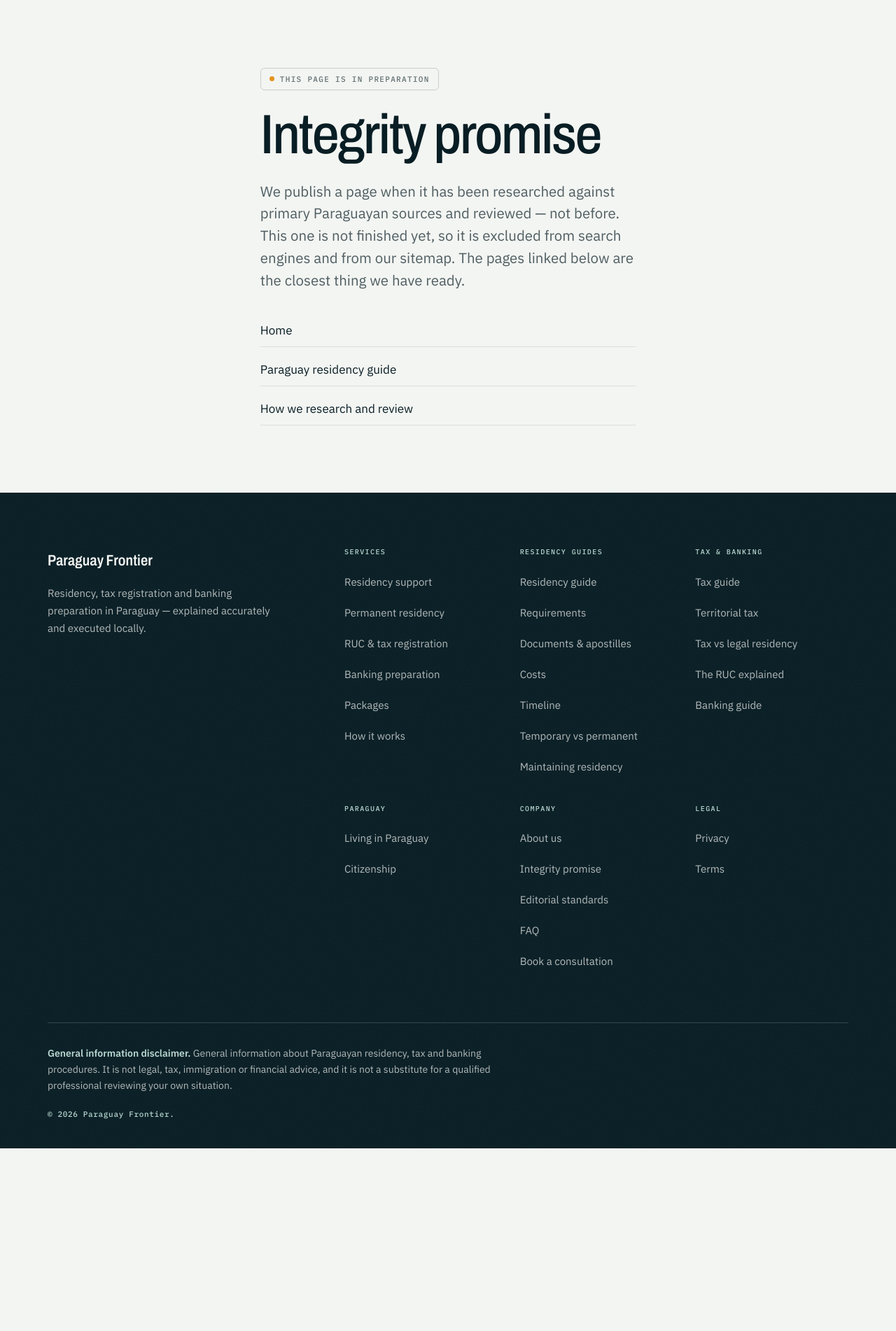
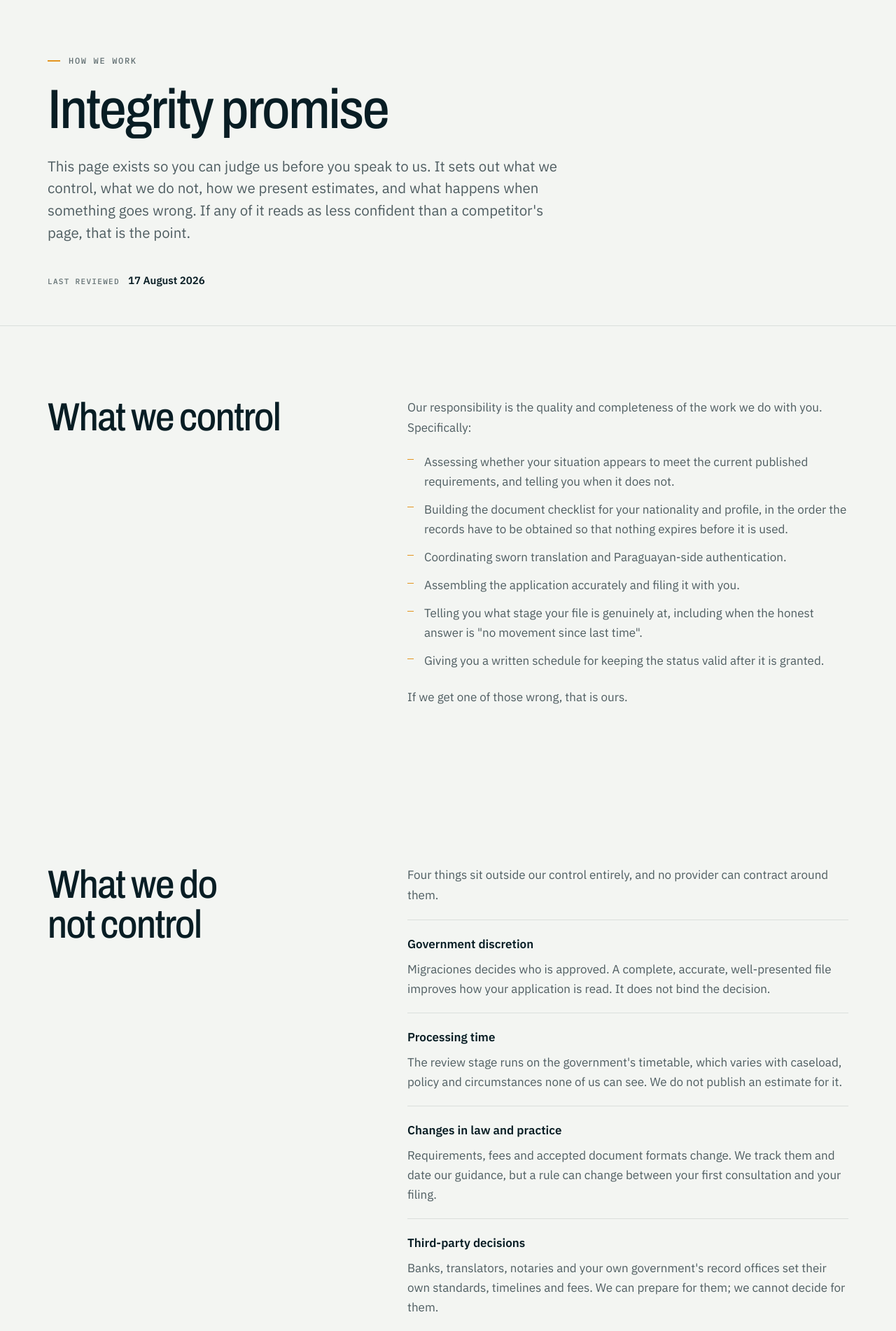
Before and after one commit to antonmarklundcom/frontier, a PHP site: page /integrity in a window 1280 px wide. Shown: the part 128-2030 px from the top of the page at 70% size. Before the commit the page ends 1769 px from the top, so only its background shows below. Run offline with PHP 8.4, Linux system fonts and the light colour scheme.

Commit message:
Add the article block system and write the two trust pages
The home page links to "Read the full integrity promise" and "How we research
and review", and both landed on an in-preparation notice — which undercut the
exact claims the home page makes. Both are now written. Neither needs a
Paraguayan legal reviewer, because both describe our own policies rather than
Paraguayan law, so they were unblocked while the guides are not.

New blocks: page-header (with the last-reviewed / author / reviewer stamp),
prose (paragraphs, lists, sub-headings, definition rows), callout, faq
(<details>, no JS required) and related.

/integrity/ states what we control, what we do not, how estimates are labelled
as fixed / set by others / genuinely uncertain, what we need disclosed, our
conflicts of interest, and how corrections work. It deliberately does not
publish a remedy policy: that has not been drafted or reviewed, and promising
one before it exists in reviewable form is the behaviour the page argues
against. The copy says so rather than rendering a placeholder.

/editorial-standards/ sets the source hierarchy (published law, then the
deciding authority, then qualified review, then labelled experience), the
five-step publication process, and the list of things we will not publish. The
review gate is enforced by robots_directive() and the registry status field,
not by intention alone.

Fixes: FAQPage schema crashed on multi-paragraph answers and is now emitted only
when a visible FAQ block renders; interior page headers were centred while every
section below was left-aligned.

QA: 32 routes, 0 failures, 0 warnings. No console errors or overflow at 390 or
1440px. Live Hostinger behaviour, form delivery and legal review remain untested.

Co-Authored-By: Claude Opus 5 <noreply@anthropic.com>
Claude-Session: https://claude.ai/code/session_01SuxgzYsRBvjLZmoR4XnQCD

```diff
--- /dev/null
+++ b/app/content/en/pages/integrity.php
@@ -0,0 +1,131 @@
+<?php
+/**
+ * Integrity page.
+ *
+ * The remedy policy is deliberately NOT stated as a promise. [REFUND_POLICY] has
+ * not been drafted or reviewed, and publishing a remedy before a lawyer has
+ * written it would be exactly the behaviour this page criticises. The copy says
+ * so plainly rather than rendering a placeholder or inventing a guarantee.
+ */
+declare(strict_types=1);
+
+return [
+'faqs' => [
+  ['q' => 'Do you guarantee that my residency will be approved?',
+   'a' => ['No, and nobody can. Approval is a decision of the Dirección Nacional de Migraciones, applying its own criteria and discretion to your file. What we can do is tell you before you engage us whether your situation appears to meet the published requirements, and where we think a reviewing officer is most likely to raise a question.']],
+  ['q' => 'Can you tell me how long it will take?',
+   'a' => ['We will give you a realistic sequence and tell you which stages we control. We will not give you a total, because the government review stage is not ours to predict and any figure we published would be a guess presented as a commitment.']],
+  ['q' => 'Will I definitely be able to open a Paraguayan bank account?',
+   'a' => ['No. Paraguayan banks apply their own compliance judgement to every foreign applicant and decline applications regularly, including well-prepared ones. We prepare the file and make the introduction. The decision is the bank\'s.']],
+  ['q' => 'What happens if something goes wrong?',
+   'a' => ['It depends on what went wrong and who caused it. If an error in work performed directly by Paraguay Frontier causes a problem, the remedy stated in your signed service agreement applies. Incomplete or inaccurate information from you, changes in law, government discretion and third-party fees are not covered by that, and we will say so at the time rather than after.']],
+],
+
+'blocks' => [
+
+['type' => 'page-header',
+ 'eyebrow' => 'How we work',
+ 'intro' => 'This page exists so you can judge us before you speak to us. It sets out what we control, what we do not, how we present estimates, and what happens when something goes wrong. If any of it reads as less confident than a competitor\'s page, that is the point.',
+],
+
+['type' => 'prose',
+ 'heading' => 'What we control',
+ 'body' => [
+   'Our responsibility is the quality and completeness of the work we do with you. Specifically:',
+   ['type' => 'list', 'items' => [
+     'Assessing whether your situation appears to meet the current published requirements, and telling you when it does not.',
+     'Building the document checklist for your nationality and profile, in the order the records have to be obtained so that nothing expires before it is used.',
+     'Coordinating sworn translation and Paraguayan-side authentication.',
+     'Assembling the application accurately and filing it with you.',
+     'Telling you what stage your file is genuinely at, including when the honest answer is "no movement since last time".',
+     'Giving you a written schedule for keeping the status valid after it is granted.',
+   ]],
+   'If we get one of those wrong, that is ours.',
+ ],
+],
+
+['type' => 'prose',
+ 'heading' => 'What we do not control',
+ 'body' => [
+   'Four things sit outside our control entirely, and no provider can contract around them.',
+   ['type' => 'defs', 'items' => [
+     ['term' => 'Government discretion', 'def' => 'Migraciones decides who is approved. A complete, accurate, well-presented file improves how your application is read. It does not bind the decision.'],
+     ['term' => 'Processing time', 'def' => 'The review stage runs on the government\'s timetable, which varies with caseload, policy and circumstances none of us can see. We do not publish an estimate for it.'],
+     ['term' => 'Changes in law and practice', 'def' => 'Requirements, fees and accepted document formats change. We track them and date our guidance, but a rule can change between your first consultation and your filing.'],
+     ['term' => 'Third-party decisions', 'def' => 'Banks, translators, notaries and your own government\'s record offices set their own standards, timelines and fees. We can prepare for them; we cannot decide for them.'],
+   ]],
+ ],
+],
+
+['type' => 'prose',
+ 'heading' => 'How we present estimates',
+ 'body' => [
+   'Every figure we give you is labelled with what kind of figure it is. There are only three kinds, and we do not blur them:',
+   ['type' => 'list', 'items' => [
+     '<strong>Fixed</strong> — our fee for a defined scope. This does not move unless the scope moves, and a scope change is agreed in writing before any extra work starts.',
+     '<strong>Set by someone else</strong> — government fees, translation, notarisation, apostille costs. We tell you the current published amount and who you pay it to. If it changes, you pay the new amount, not a marked-up one.',
+     '<strong>Genuinely uncertain</strong> — anything depending on your own records, your travel, or how the review stage runs. We give you a range and the reason it is a range, or we tell you we do not know.',
+   ]],
+   'You will not receive a single all-in number with the uncertainty quietly buried inside it.',
+ ],
+],
+
+['type' => 'prose',
+ 'heading' => 'What we need from you',
+ 'body' => [
+   'Most applications that go wrong go wrong because of something the applicant did not mention, usually because it seemed irrelevant or embarrassing. It is neither.',
+   ['type' => 'list', 'items' => [
+     'Tell us about prior visa refusals, deportations or immigration problems in any country.',
+     'Tell us about criminal records, ongoing proceedings or charges, however old and however minor they seem.',
+     'Tell us your real intentions about time spent in Paraguay. Advice that assumes you will be present when you will not is worthless advice.',
+     'Tell us about dependents, custody arrangements and marital status changes, including ones not yet finalised.',
+     'Give us documents as they are, not as you would like them to read.',
+   ]],
+   'We would far rather hear an inconvenient fact at the consultation than discover it after the file is submitted. Nothing in that list automatically ends an application — but concealing it can.',
+ ],
+],
+
+['type' => 'callout',
+ 'label' => 'Our remedy policy is not published yet',
+ 'body' => [
+   'If an error in work performed directly by Paraguay Frontier causes a refusal or a material problem, the remedy that applies is the one stated in your signed service agreement.',
+   'We have not published a standard remedy policy on this page yet, because it has not been drafted and reviewed by a lawyer. Publishing a refund or free-reapplication promise before it exists in reviewable form would be precisely the behaviour the rest of this page argues against. When it is drafted and reviewed, it will appear here with a review date, and you will be able to compare it to what your agreement says.',
+ ],
+],
+
+['type' => 'prose',
+ 'heading' => 'Conflicts of interest',
+ 'body' => [
+   'We disclose these rather than wait to be asked.',
+   ['type' => 'list', 'items' => [
+     'We are paid for the services described on this site. That is an obvious incentive to recommend them, which is why the scope section of every service page also says when you do not need us.',
+     'We refer clients to translators, notaries and other professionals. Where any referral arrangement involves a commission or reciprocal benefit, we will tell you at the point of referral.',
+     'We are not a law firm and we are not accountants. Where your question needs a lawyer or an accountant, our interest is in saying so, not in stretching our own scope to cover it.',
+     'We do not accept payment for editorial placement, links or favourable mentions in our guides.',
+   ]],
+ ],
+],
+
+['type' => 'prose',
+ 'heading' => 'Corrections',
+ 'body' => [
+   'If you find something on this site that is wrong, out of date, or misleading, tell us and we will fix it. Corrections are made in the page itself with the last-reviewed date changed, so you can see that it moved. We do not quietly edit a page and leave the old date on it.',
+   'The full process — how we research, who reviews what, and how to report an error — is on the editorial standards page.',
+ ],
+],
+
+['type' => 'faq',
+ 'eyebrow' => 'The awkward questions',
+ 'heading' => 'Asked directly, answered directly.',
+],
+
+['type' => 'related',
+ 'items' => [
+   ['page' => 'editorial-standards', 'note' => 'How our guides are researched, reviewed, dated and corrected.'],
+   ['page' => 'process',             'note' => 'What actually happens, stage by stage, once you engage us.'],
+   ['page' => 'book',                'note' => 'A paid working session that ends with a written route — or with a recommendation not to proceed.'],
+ ],
+],
+
+],
+];
--- a/app/content/en/registry.php
+++ b/app/content/en/registry.php
@@ -194,18 +194,20 @@ return [
 
 // -------------------------------------------------------- trust & legal ----
 'integrity' => [
-    'url' => '/integrity/', 'type' => 'page', 'status' => 'planned', 'cluster' => 'trust',
+    'url' => '/integrity/', 'type' => 'page', 'status' => 'live', 'cluster' => 'trust',
     'title' => 'Our Integrity Promise | Paraguay Frontier',
     'description' => 'What we control, what we cannot control, how we present estimates, and the remedy that applies if our own work causes a problem.',
     'h1' => 'Integrity promise', 'nav_label' => 'Integrity promise',
     'intent' => 'Trust: honest limits before you engage.',
+    'last_reviewed' => '2026-08-17',
 ],
 'editorial-standards' => [
-    'url' => '/editorial-standards/', 'type' => 'page', 'status' => 'planned', 'cluster' => 'trust',
+    'url' => '/editorial-standards/', 'type' => 'page', 'status' => 'live', 'cluster' => 'trust',
     'title' => 'Editorial Standards | Paraguay Frontier',
     'description' => 'How our guides are researched, sourced, reviewed and corrected — including how to report an error and what we do when you do.',
     'h1' => 'Editorial standards', 'nav_label' => 'Editorial standards',
     'intent' => 'Trust: how the content is produced.',
+    'last_reviewed' => '2026-08-17',
 ],
 'faq' => [
     'url' => '/faq/', 'type' => 'page', 'status' => 'planned', 'cluster' => 'trust',
--- a/app/schema.php
+++ b/app/schema.php
@@ -90,14 +90,25 @@ function schema_graph(array $page, array $crumbs): array
         $graph[] = $article;
     }
 
+    // FAQPage is emitted only when the page actually renders a visible FAQ
+    // block, so the markup and the structured data can never disagree.
     $faqs = $page['faqs'] ?? [];
-    if ($faqs !== []) {
+    $rendersFaq = false;
+    foreach ($page['blocks'] ?? [] as $block) {
+        if (($block['type'] ?? '') === 'faq') {
+            $rendersFaq = true;
+            break;
+        }
+    }
+    if ($faqs !== [] && $rendersFaq) {
         $entities = [];
         foreach ($faqs as $faq) {
+            // An answer may be a string or a list of paragraphs.
+            $answer = is_array($faq['a']) ? implode(' ', $faq['a']) : (string) $faq['a'];
             $entities[] = [
                 '@type' => 'Question',
                 'name'  => $faq['q'],
-                'acceptedAnswer' => ['@type' => 'Answer', 'text' => strip_tags($faq['a'])],
+                'acceptedAnswer' => ['@type' => 'Answer', 'text' => strip_tags($answer)],
             ];
         }
         $graph[] = ['@type' => 'FAQPage', '@id' => url($page['url']) . '#faq', 'mainEntity' => $entities];
--- /dev/null
+++ b/app/templates/blocks/callout.php
@@ -0,0 +1,10 @@
+<?php /** @var array $b — a caution, not a decoration. Signal Red is reserved
+ * for this and for genuine warnings; it is never a design accent. */ ?>
+<section class="callout-sec">
+  <div class="wrap">
+    <div class="callout callout--wide">
+      <span class="callout__label"><?= e($b['label']) ?></span>
+      <?php foreach ((array) $b['body'] as $p): ?><p><?= $p ?></p><?php endforeach; ?>
+    </div>
+  </div>
+</section>
--- /dev/null
+++ b/app/templates/blocks/faq.php
@@ -0,0 +1,29 @@
+<?php /** @var array $b @var array $page
+ * Visible FAQs. FAQPage schema is emitted from $page['faqs'] in schema.php only
+ * when this block actually renders them, so the markup and the structured data
+ * can never disagree.
+ */
+$faqs = $page['faqs'] ?? [];
+if (!$faqs) { return; }
+?>
+<section class="faq-sec" id="<?= e($b['id'] ?? 'faq') ?>">
+  <div class="wrap split split--wide">
+    <div class="split__aside">
+      <p class="eyebrow"><?= e($b['eyebrow'] ?? 'Questions') ?></p>
+      <h2><?= e($b['heading'] ?? 'Common questions') ?></h2>
+    </div>
+    <div class="faq">
+      <?php foreach ($faqs as $i => $f): ?>
+        <details class="faq__item"<?= $i === 0 ? ' open' : '' ?>>
+          <summary class="faq__q">
+            <span><?= e($f['q']) ?></span>
+            <svg class="faq__icon" width="14" height="14" viewBox="0 0 14 14" aria-hidden="true">
+              <path d="M7 1v12M1 7h12" fill="none" stroke="currentColor" stroke-width="1.6"/>
+            </svg>
+          </summary>
+          <div class="faq__a"><?php foreach ((array) $f['a'] as $p): ?><p><?= $p ?></p><?php endforeach; ?></div>
+        </details>
+      <?php endforeach; ?>
+    </div>
+  </div>
+</section>
--- /dev/null
+++ b/app/templates/blocks/page-header.php
@@ -0,0 +1,30 @@
+<?php /** @var array $b @var array $page
+ * Interior page header. Carries the H1, the intro, and the document metadata
+ * strip (last reviewed / author / reviewer) that the editorial standards page
+ * promises every page will show.
+ */
+$reviewer = real($b['reviewer_key'] ?? '');
+$author   = real('founder');
+?>
+<section class="phead">
+  <div class="wrap"><div class="phead__inner">
+    <?php if (!empty($b['eyebrow'])): ?><p class="eyebrow"><?= e($b['eyebrow']) ?></p><?php endif; ?>
+    <h1><?= e($page['h1']) ?></h1>
+    <?php if (!empty($b['intro'])): ?><p class="lede"><?= e($b['intro']) ?></p><?php endif; ?>
+
+    <dl class="stamp">
+      <?php if (!empty($page['last_reviewed'])): ?>
+        <div class="stamp__pair">
+          <dt><?= e(t('last_reviewed')) ?></dt>
+          <dd><time datetime="<?= e($page['last_reviewed']) ?>"><?= e(review_date($page['last_reviewed'])) ?></time></dd>
+        </div>
+      <?php endif; ?>
+      <?php if ($author): ?>
+        <div class="stamp__pair"><dt>Written by</dt><dd><?= e($author) ?></dd></div>
+      <?php endif; ?>
+      <?php if ($reviewer): ?>
+        <div class="stamp__pair"><dt>Reviewed by</dt><dd><?= e($reviewer) ?></dd></div>
+      <?php endif; ?>
+    </dl>
+  </div></div>
+</section>
--- /dev/null
+++ b/app/templates/blocks/prose.php
@@ -0,0 +1,31 @@
+<?php /** @var array $b
+ * Long-form section. 'heading' is optional; paragraphs and lists are separate
+ * keys so content files never contain raw markup beyond inline emphasis.
+ */ ?>
+<section class="prose-sec" <?= !empty($b['id']) ? 'id="' . e($b['id']) . '"' : '' ?>>
+  <div class="wrap split split--wide">
+    <div class="split__aside">
+      <?php if (!empty($b['eyebrow'])): ?><p class="eyebrow"><?= e($b['eyebrow']) ?></p><?php endif; ?>
+      <?php if (!empty($b['heading'])): ?><h2><?= e($b['heading']) ?></h2><?php endif; ?>
+    </div>
+    <div class="prose">
+      <?php foreach ($b['body'] as $part): ?>
+        <?php if (is_string($part)): ?>
+          <p><?= $part ?></p>
+        <?php elseif (($part['type'] ?? '') === 'list'): ?>
+          <ul class="prose__list">
+            <?php foreach ($part['items'] as $item): ?><li><?= $item ?></li><?php endforeach; ?>
+          </ul>
+        <?php elseif (($part['type'] ?? '') === 'h3'): ?>
+          <h3><?= e($part['text']) ?></h3>
+        <?php elseif (($part['type'] ?? '') === 'defs'): ?>
+          <dl class="defs">
+            <?php foreach ($part['items'] as $d): ?>
+              <div class="defs__row"><dt><?= e($d['term']) ?></dt><dd><?= $d['def'] ?></dd></div>
+            <?php endforeach; ?>
+          </dl>
+        <?php endif; ?>
+      <?php endforeach; ?>
+    </div>
+  </div>
+</section>
--- /dev/null
+++ b/app/templates/blocks/related.php
@@ -0,0 +1,19 @@
+<?php /** @var array $b — one natural next step, plus the neighbouring pages. */ ?>
+<section class="related-sec">
+  <div class="wrap">
+    <p class="eyebrow"><?= e(t('related_heading')) ?></p>
+    <div class="related">
+      <?php foreach ($b['items'] as $item): $p = page($item['page']); ?>
+        <a class="related__item" href="<?= e(href($p['url'])) ?>" data-ev="related_click" data-ev-loc="<?= e($p['id']) ?>">
+          <h3><?= e($p['nav_label'] ?? $p['h1']) ?></h3>
+          <p><?= e($item['note'] ?? $p['description']) ?></p>
+          <span class="guides__stamp">
+            <?= $p['status'] === 'live' && !empty($p['last_reviewed'])
+                ? e(t('last_reviewed')) . ' ' . e(review_date($p['last_reviewed']))
+                : 'In preparation' ?>
+          </span>
+        </a>
+      <?php endforeach; ?>
+    </div>
+  </div>
+</section>
--- a/assets/css/site.css
+++ b/assets/css/site.css
@@ -570,3 +570,63 @@ section{padding-block:clamp(var(--s-16),8vw,var(--s-32));position:relative}
   .route__dot{border-color:var(--accent)!important}
   .route__dot::after{background:var(--accent)!important}
 }
+
+/* ============================================================================
+   Interior pages — article system
+   ========================================================================= */
+
+.phead{padding-block:clamp(var(--s-12),6vw,var(--s-20)) clamp(var(--s-10),4vw,var(--s-16));
+  border-bottom:1px solid var(--hairline)}
+.phead__inner{max-width:880px}   /* constrains the text, not the container:
+   putting max-width on .wrap itself would centre the whole header and break
+   alignment with every left-aligned section below it. */
+.phead h1{margin-bottom:var(--s-6)}
+.phead .lede{max-width:62ch}
+
+.stamp{display:flex;flex-wrap:wrap;gap:var(--s-3) var(--s-8);margin:var(--s-10) 0 0;padding:0}
+.stamp__pair{display:flex;align-items:baseline;gap:var(--s-3)}
+.stamp dt{font-family:var(--font-mono);font-size:.6875rem;letter-spacing:.12em;
+  text-transform:uppercase;color:var(--ink-62);margin:0}
+.stamp dd{margin:0;font-size:.9375rem;font-weight:600}
+
+.prose{max-width:var(--measure)}
+.prose > p{font-size:1.0625rem;line-height:1.7;margin-bottom:var(--s-5)}
+.prose h3{margin-top:var(--s-10);margin-bottom:var(--s-3)}
+.prose h3:first-child{margin-top:0}
+.prose__list{list-style:none;margin:0 0 var(--s-6);padding:0}
+.prose__list li{position:relative;padding-left:var(--s-6);margin-bottom:var(--s-3);line-height:1.65}
+.prose__list li::before{content:"";position:absolute;left:0;top:.62em;width:9px;height:1px;
+  background:var(--accent)}
+
+.defs{margin:0 0 var(--s-6);padding:0}
+.defs__row{padding:var(--s-5) 0;border-top:1px solid var(--hairline)}
+.defs__row:last-child{border-bottom:1px solid var(--hairline)}
+.defs dt{font-weight:600;margin-bottom:var(--s-2)}
+.defs dd{margin:0;color:var(--ink-70);line-height:1.65}
+
+.callout-sec{padding-block:0}
+.callout--wide{max-width:var(--container);margin-inline:auto}
+.callout--wide p{max-width:72ch}
+.callout p + p{margin-top:var(--s-3)}
+
+.faq{border-top:1px solid var(--hairline)}
+.faq__item{border-bottom:1px solid var(--hairline)}
+.faq__q{display:flex;align-items:flex-start;justify-content:space-between;gap:var(--s-6);
+  min-height:64px;padding:var(--s-5) 0;cursor:pointer;list-style:none;
+  font-family:var(--font-display);font-stretch:90%;font-weight:600;
+  font-size:clamp(1.08rem,1.6vw,1.24rem);line-height:1.3}
+.faq__q::-webkit-details-marker{display:none}
+.faq__icon{flex:none;margin-top:.45em;color:var(--accent-deep);
+  transition:transform var(--dur) var(--ease-out)}
+.faq__item[open] .faq__icon{transform:rotate(45deg)}
+.faq__a{padding-bottom:var(--s-6);max-width:64ch}
+.faq__a p{margin-bottom:var(--s-3)}
+
+.related{display:grid;gap:var(--s-5);margin-top:var(--s-6)}
+@media (min-width:760px){.related{grid-template-columns:repeat(3,1fr);gap:var(--s-8)}}
+.related__item{display:block;text-decoration:none;padding-top:var(--s-5);
+  border-top:2px solid var(--accent);
+  transition:transform var(--dur-fast) var(--ease-io)}
+.related__item:hover{transform:translateY(-3px)}
+.related__item h3{font-size:1.18rem;margin-bottom:var(--s-2)}
+.related__item p{font-size:.9375rem;margin-bottom:var(--s-4)}
```
Also changed, not shown: app/content/en/pages/editorial-standards.php (added, +105 -0 lines), docs/PRODUCTION-DATA-REQUIRED.md (+4 -3 lines), docs/QA-REPORT.md (+28 -0 lines).
